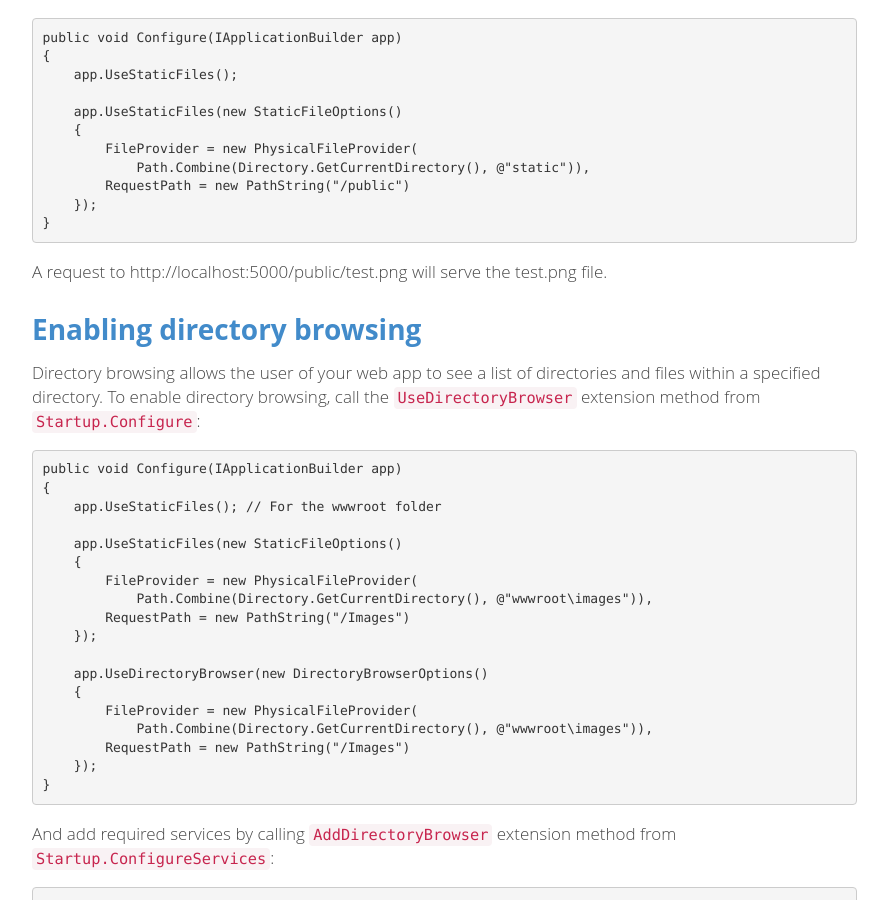
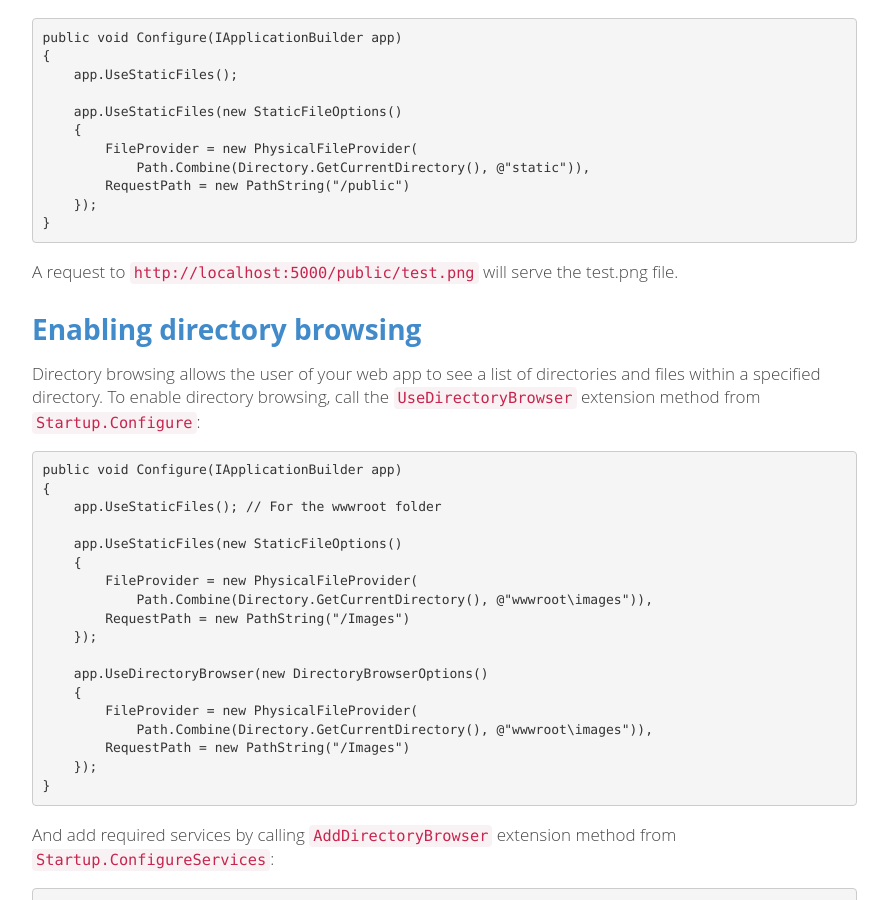
Before and after one commit to malekbenz/malekbenz, a Jekyll site: the page built from _posts/2016-08-10-Serving-static-content-with-AspNet-core.md, in a window 1280 px wide and 900 px high, scrolled down 6796 px. Shown: the whole window, without its empty margins (53-941 px from the left). Built offline with Jekyll 4.4.1, drawn with Linux system fonts in a browser that asks for light colours; nearby versions of some CDN libraries; comment, search, counter and statistics services are not loaded; some of the changed text lies outside the part shown.

Commit message:
some tweaks

````diff
--- a/_posts/2016-08-10-Serving-static-content-with-AspNet-core.md
+++ b/_posts/2016-08-10-Serving-static-content-with-AspNet-core.md
@@ -144,7 +144,7 @@ Create `index.html` file and  put some images under `wwwroot` directory:
 ![CMD](/images/dotnet/webserverpreview.png){:class="img-responsive" :max-width="80%"}
 
 
-Notice that you must specify the name of a file to serve, in order to server a `default file` call the `UseDefaultFiles` extension method from `Startup.Configure` as follows.
+Notice that you must specify the name of a file to serve, in order to server a `default` file call the `UseDefaultFiles` extension method from `Startup.Configure` as follows.
 
 ```
     public void Configure(IApplicationBuilder app)
@@ -221,7 +221,7 @@ public void Configure(IApplicationBuilder app)
 }
 ```
 
-A request to http://localhost:5000/public/test.png will serve the test.png file.
+A request to `http://localhost:5000/public/test.png` will serve the test.png file.
 
 ## Enabling directory browsing
 
````
